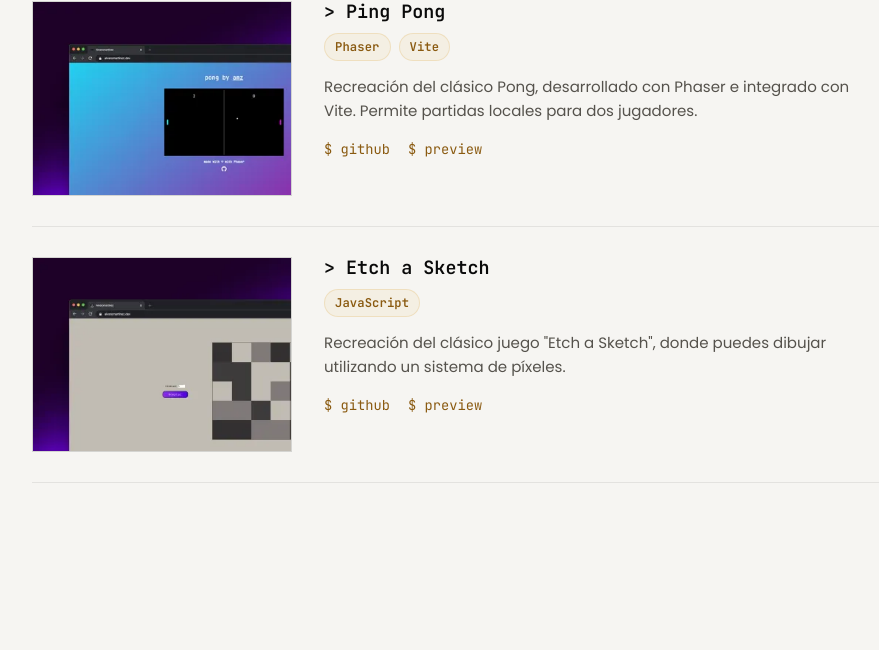
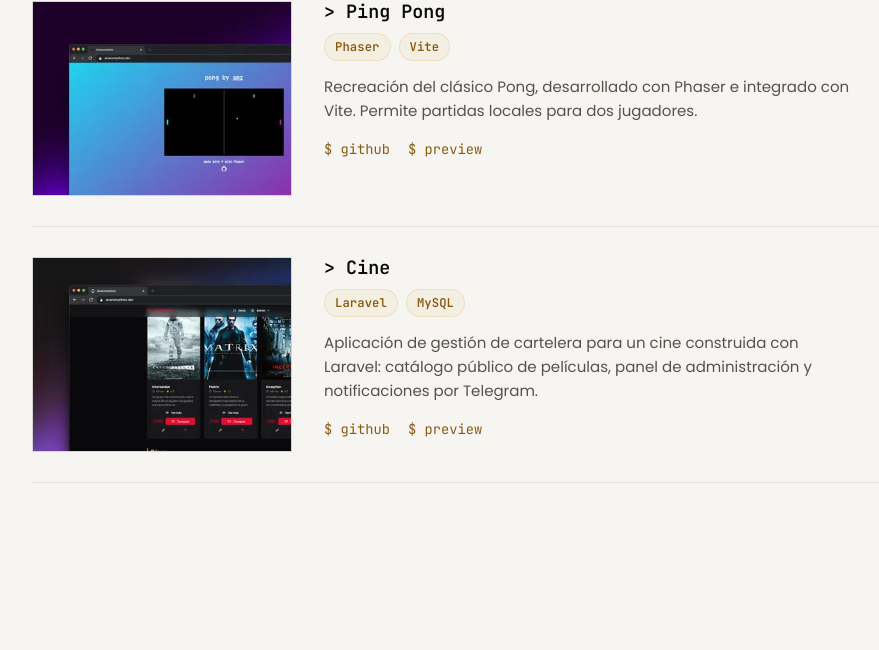
Before and after one commit to amartinezdev/alvaromartinezBootstrap, a PHP site: page / in a window 1280 px wide. Shown: the part 2133-2783 px from the top of the page, without its empty margins (50-929 px from the left). Run offline with PHP 8.4, Linux system fonts and the light colour scheme; some libraries are stand-ins or nearby versions.

Commit message:
añado cine

```diff
--- a/assets/js/heroReveal.js
+++ b/assets/js/heroReveal.js
@@ -5,12 +5,16 @@
   cada 500ms: la ventana, el saludo, el nombre, la profesión y el botón.
 */
 (function () {
+  // Stagger acortado (antes 0/500/1000/1500/2000ms): con el paso 3
+  // (hero-name, el candidato a LCP) a 1000ms+, el texto principal del
+  // hero tardaba 1-2s en pintarse en móvil, empujando el LCP fuera de
+  // el rango "bueno". Mismo efecto de escritura, mucho más rápido.
   var steps = [
     { selector: '[data-reveal-step="1"]', delay: 0 },
-    { selector: '[data-reveal-step="2"]', delay: 500 },
-    { selector: '[data-reveal-step="3"]', delay: 1000 },
-    { selector: '[data-reveal-step="4"]', delay: 1500 },
-    { selector: '[data-reveal-step="5"]', delay: 2000 },
+    { selector: '[data-reveal-step="2"]', delay: 120 },
+    { selector: '[data-reveal-step="3"]', delay: 240 },
+    { selector: '[data-reveal-step="4"]', delay: 360 },
+    { selector: '[data-reveal-step="5"]', delay: 480 },
   ];
 
   var reduceMotion = window.matchMedia("(prefers-reduced-motion: reduce)").matches;
--- a/index.php
+++ b/index.php
@@ -604,23 +604,24 @@ Desarrollador web Full Stack Junior de Murcia, graduado en DAW. Trabajo con <spa
 
         <div class="project-item reveal">
           <img
-            src="img/projects/etch-a-sketch.webp"
-            srcset="img/projects/etch-a-sketch-350.webp 350w, img/projects/etch-a-sketch.webp 700w"
+            src="img/projects/cine.webp"
+            srcset="img/projects/cine-350.webp 350w, img/projects/cine.webp 700w"
             sizes="260px"
             class="project-image"
-            alt="Captura del proyecto Etch a Sketch hecho con JavaScript"
+            alt="Captura del proyecto Cine, una aplicación de gestión de cartelera desarrollada con Laravel"
             width="700"
             height="525"
             loading="lazy" />
           <div class="project-body">
-            <h3 class="project-title">&gt; Etch a Sketch</h3>
+            <h3 class="project-title">&gt; Cine</h3>
             <div class="project-tags">
-              <span class="tag">JavaScript</span>
+              <span class="tag">Laravel</span>
+              <span class="tag">MySQL</span>
             </div>
-            <p class="project-desc">Recreación del clásico juego "Etch a Sketch", donde puedes dibujar utilizando un sistema de píxeles.</p>
+            <p class="project-desc">Aplicación de gestión de cartelera para un cine construida con Laravel: catálogo público de películas, panel de administración y notificaciones por Telegram.</p>
             <div class="project-links">
-              <a href="https://github.com/amartinezdev/etch-a-sketch" target="_blank" rel="noopener noreferrer" class="cmd-link">$ github</a>
-              <a href="https://amartinezdev.github.io/etch-a-sketch/" target="_blank" rel="noopener noreferrer" class="cmd-link">$ preview</a>
+              <a href="https://github.com/amartinezdev/cine" target="_blank" rel="noopener noreferrer" class="cmd-link">$ github</a>
+              <a href="https://alvaromartinez.dev/cine" target="_blank" rel="noopener noreferrer" class="cmd-link">$ preview</a>
             </div>
           </div>
         </div>
```
Also changed, not shown: other parts of index.php (+12 -12 lines), img/projects/cine-350.webp (added), img/projects/cine.webp (added), img/projects/etch-a-sketch-350.webp (deleted), img/projects/etch-a-sketch.webp (deleted), img/projects/originals/cine.png (added).
